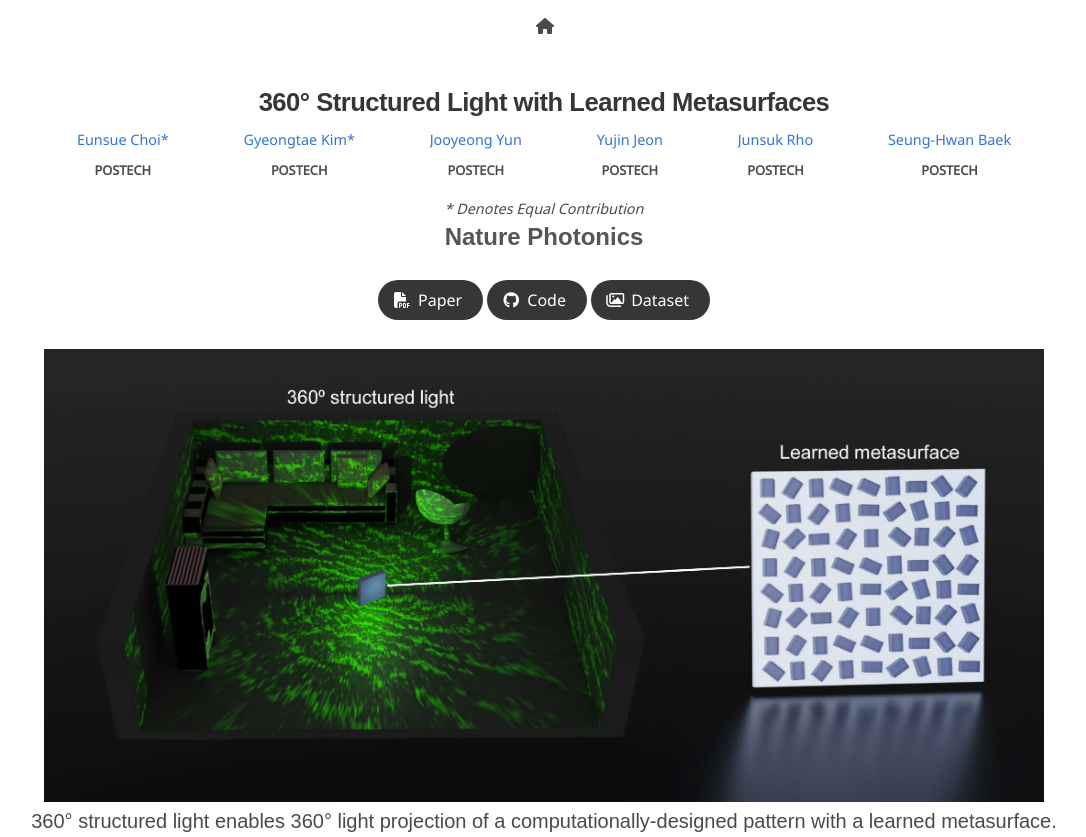
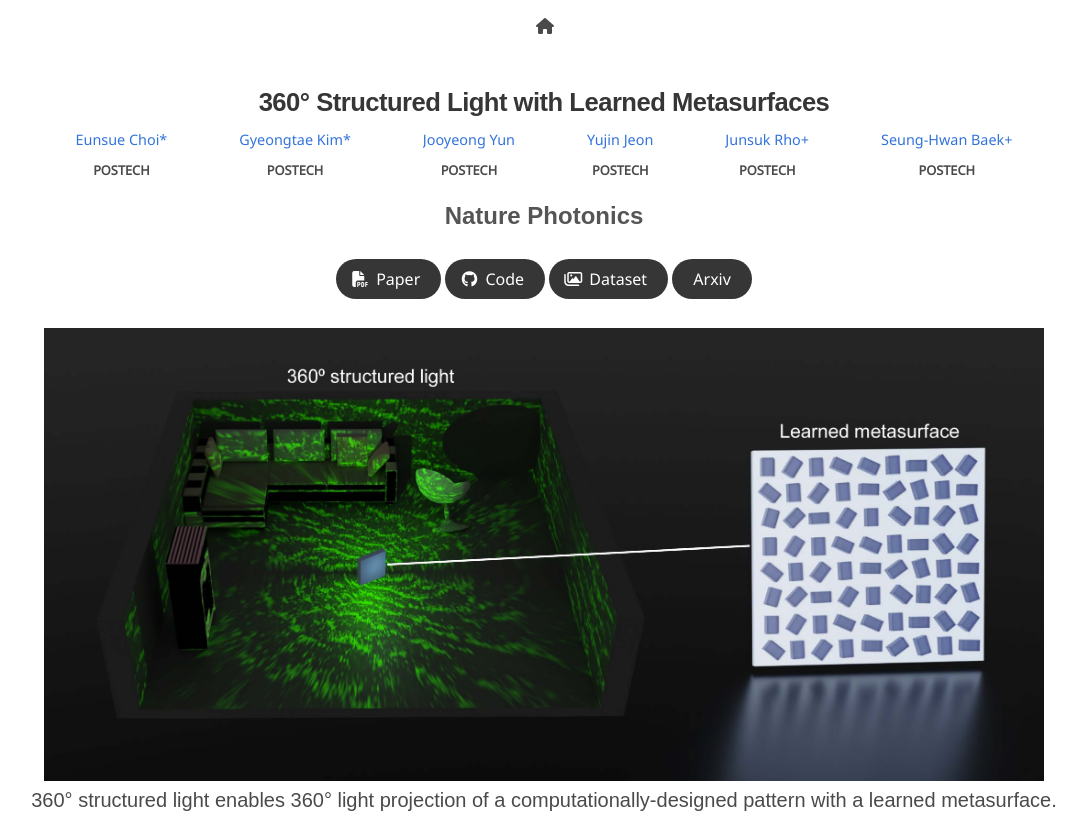
Before and after one commit to ches00/360-SL-Metasurface, a plain HTML site: page index.html in a window 1280 px wide. Shown: the top 837 px of the page, without its empty margins (95-1181 px from the left). Drawn offline with nearby package versions, Linux system fonts and the light colour scheme; some packages are replaced by stand-ins of ours; some icons are missing; a web font is replaced by a local one.

Commit message:
add. Arxiv link

```diff
--- a/index.html
+++ b/index.html
@@ -103,19 +103,16 @@
 
 
             <div class="column">
-              <div class="author-block"> <a href="https://sites.google.com/site/junsukrho/">Junsuk Rho</a></div>
+              <div class="author-block"> <a href="https://sites.google.com/site/junsukrho/">Junsuk Rho+</a></div>
               <div class="group-block">POSTECH</div>
             </div>
 
             <div class="column">
-              <div class="author-block"> <a href="https://sites.google.com/view/shbaek/">Seung-Hwan Baek</a></div>
+              <div class="author-block"> <a href="https://sites.google.com/view/shbaek/">Seung-Hwan Baek+</a></div>
               <div class="group-block">POSTECH</div>
             </div>
           </div>
 
-          <div class="contribution">
-            * Denotes Equal Contribution
-          </div>
 
           <div class="is-size-4 publication-authors">
             <span class="publication-venue">Nature Photonics</span>
@@ -153,7 +150,17 @@
                   </span>
                   <span>Dataset</span>
                   </a>
-            </span></div>
+            </span>
+
+                          <span class="link-block">
+                <a href="https://arxiv.org/abs/2306.13361"
+                   class="external-link button is-normal is-rounded is-dark">
+
+                  <span>Arxiv</span>
+                  </a>
+              </span>
+
+          </div>
 
           </div>
         </div>
```
